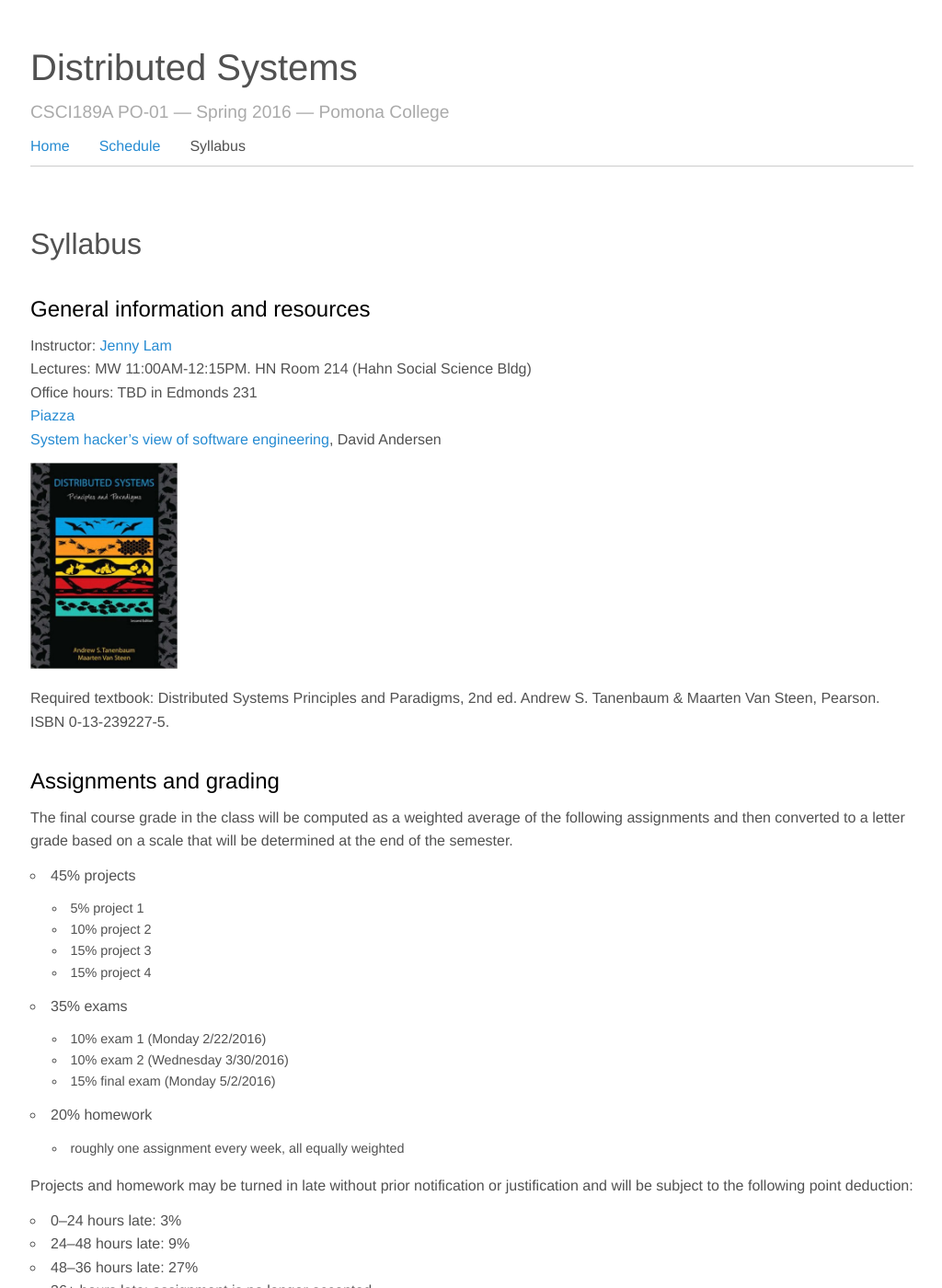
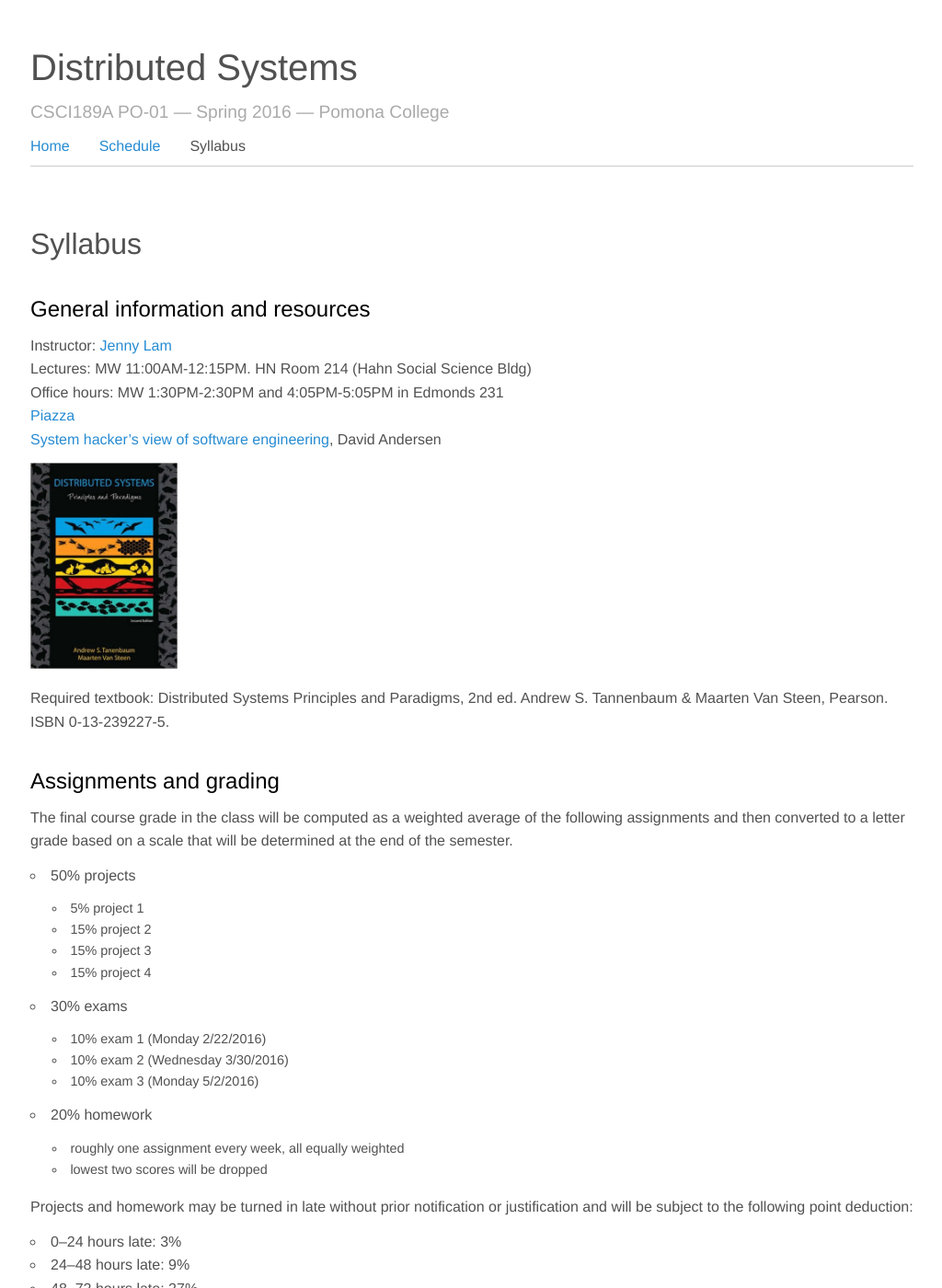
Before and after one commit to jnylam/jnylam.github.io, a Jekyll site: the page built from _courses/ds/syllabus.md, in a window 1280 px wide and 1400 px high. Shown: the whole window at 92% size, without its empty margins (127-1151 px from the left). Built offline with Jekyll 4.4.1, drawn with Linux system fonts in a browser that asks for light colours; some of the changed text lies outside the part shown.

Commit message:
fixed ds syllabus

```diff
--- a/_courses/ds/syllabus.md
+++ b/_courses/ds/syllabus.md
@@ -8,36 +8,37 @@ courseid: ds
 
 Instructor: [Jenny Lam](mailto:jenny.lam@pomona.edu)
 Lectures: MW  11:00AM-12:15PM. HN Room 214 (Hahn Social Science Bldg)
-Office hours: TBD in Edmonds 231
+Office hours: MW 1:30PM-2:30PM and 4:05PM-5:05PM in Edmonds 231
 [Piazza](HTTP://WWW.piazza.com/pomona/spring2016/cs189a)
 [System hacker's view of software engineering](http://www.cs.cmu.edu/~dga/systems-se.pdf), David Andersen
 
 ![textbook cover](textbook.jpg){: style="width: 10rem;"}
 
-Required textbook: Distributed Systems Principles and Paradigms, 2nd ed. Andrew S. Tanenbaum & Maarten Van Steen, Pearson. ISBN 0-13-239227-5.
+Required textbook: Distributed Systems Principles and Paradigms, 2nd ed. Andrew S. Tannenbaum & Maarten Van Steen, Pearson. ISBN 0-13-239227-5.
 
 ## Assignments and grading
 
 The final course grade in the class will be computed as a weighted average of the following assignments and then converted to a letter grade based on a scale that will be determined at the end of the semester.
 
-* 45% projects
+* 50% projects
   * 5% project 1
-  * 10% project 2
+  * 15% project 2
   * 15% project 3
   * 15% project 4
-* 35% exams
+* 30% exams
   * 10% exam 1 (Monday 2/22/2016)
   * 10% exam 2 (Wednesday 3/30/2016)
-  * 15% final exam (Monday 5/2/2016)
+  * 10% exam 3 (Monday 5/2/2016)
 * 20% homework
   * roughly one assignment every week, all equally weighted
+  * lowest two scores will be dropped
 
 Projects and homework may be turned in late without prior notification or justification and will be subject to the following point deduction:
 
 * 0&ndash;24 hours late: 3%
 * 24&ndash;48 hours late: 9%
-* 48&ndash;36 hours late: 27%
-* 36+ hours late: assignment is no longer accepted
+* 48&ndash;72 hours late: 27%
+* 72+ hours late: assignment is no longer accepted
 
 Only under documented extenuating circumstances, you may be granted a make-up exam or have an assignment due date postponed. If you need such an exception, please talk to the instructor as early as possible.
 
```
